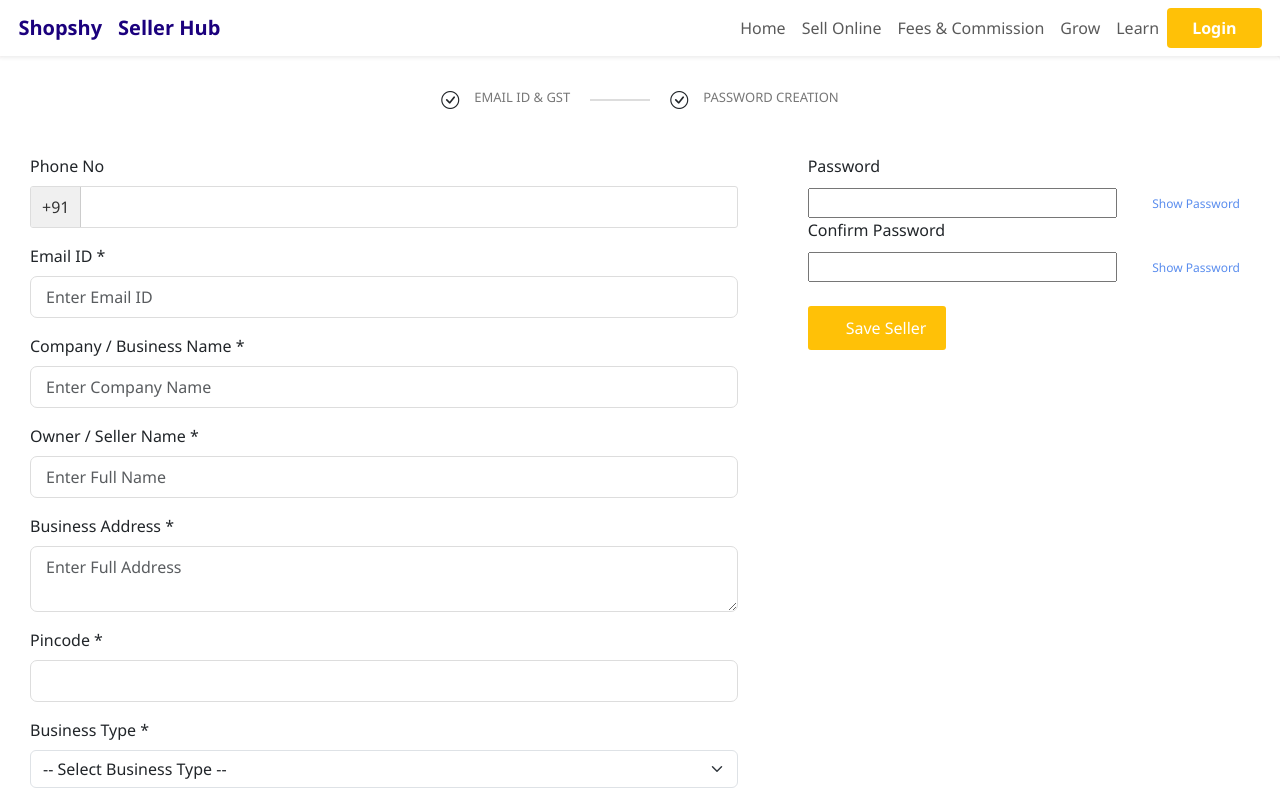
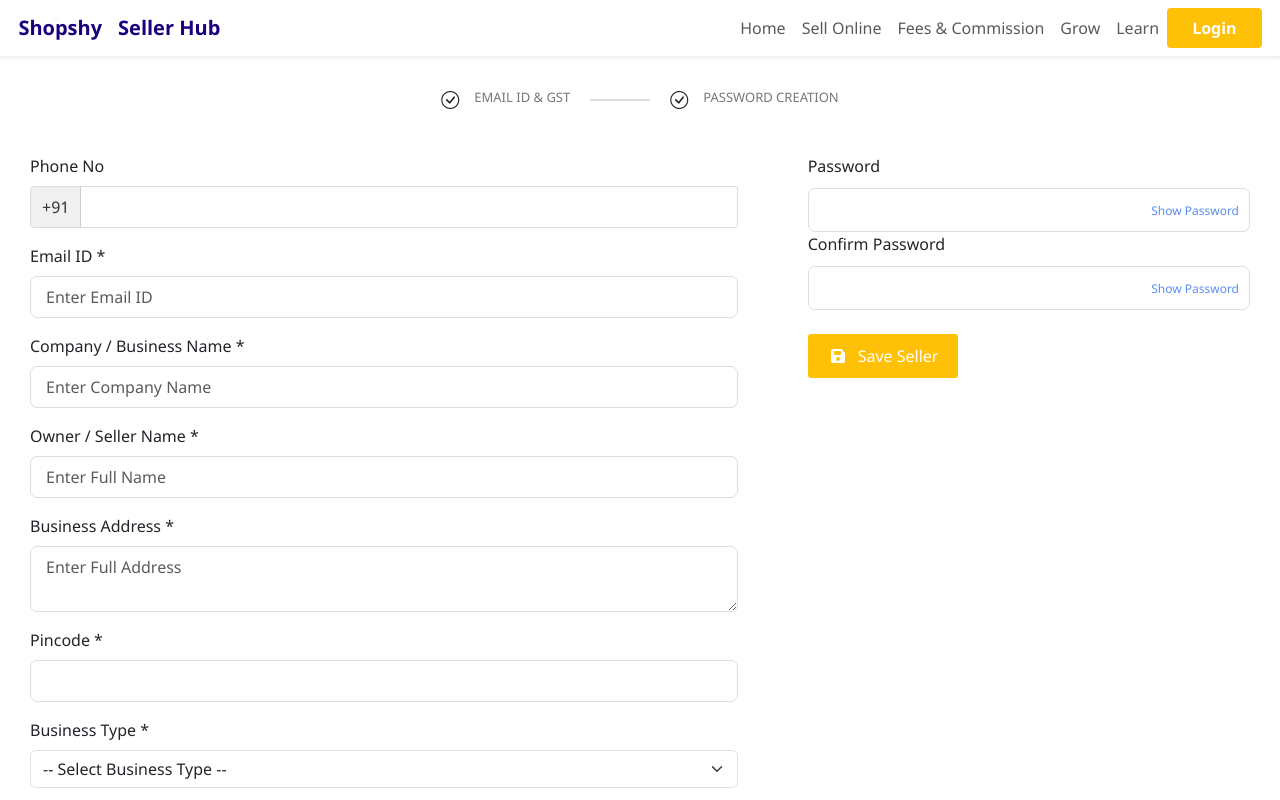
Before and after one commit to BharaniPrasath/react-project, a React (Vite) app: page /seller_information in a window 1280 px wide. Shown: the top 800 px of the page. Built offline with nearby package versions, Linux system fonts and the light colour scheme.

Commit message:
seller password

```diff
--- a/package.json
+++ b/package.json
@@ -11,6 +11,9 @@
   },
   "dependencies": {
     "@fortawesome/fontawesome-free": "^7.0.1",
+    "@fortawesome/fontawesome-svg-core": "^7.0.1",
+    "@fortawesome/free-solid-svg-icons": "^7.0.1",
+    "@fortawesome/react-fontawesome": "^3.0.2",
     "axios": "^1.12.2",
     "bootstrap": "^5.3.8",
     "bootstrap-icons": "^1.13.1",
--- a/src/component/seller/seller_information.jsx
+++ b/src/component/seller/seller_information.jsx
@@ -3,6 +3,9 @@ import { useState } from "react";
 import { Carousel } from "react-bootstrap";
 import { useNavigate } from "react-router-dom";
 import { Link } from "react-router-dom";
+import { FontAwesomeIcon } from "@fortawesome/react-fontawesome";
+import { faSave } from "@fortawesome/free-solid-svg-icons";
+
 import axios from 'axios'
 
 import "bootstrap/dist/css/bootstrap.min.css";
@@ -315,12 +318,13 @@ function Seller_information() {
             <div className="left-form" >
               {/* Password Form */}
               <label>Password</label>
-              <div className="password-wrapper">
+              <div className="password-wrapper form-control">
                 <input
                   name="password"
                   type={showPassword ? "text" : "password"}
                   value={formData.password}
                   onChange={handleChange}
+                  style={{border:"none",outline:"none"}}
                   required
                 />
                 <span className="toggle-password" onClick={() => setShowPassword(!showPassword)}
@@ -330,12 +334,13 @@ function Seller_information() {
               </div>
 
               <label>Confirm Password</label>
-              <div className="password-wrapper">
+              <div className="password-wrapper form-control">
                 <input
                   name="confirmPassword"
                   type={showConfirmPassword ? "text" : "password"}
                   value={confirmPassword}
                   onChange={(e) => setConfirmPasssword(e.target.value)}
+                  style={{border:"none",outline:"none"}}
                   required
                 />
                 <span
@@ -355,7 +360,7 @@ function Seller_information() {
               <br />
               <div className="password-buttons">
                 <button type="submit" className="btn button">
-                  <i className="fa-solid fa-key" style={{ marginRight: "8px" }}></i>Save Seller
+                  <FontAwesomeIcon icon={faSave} /> Save Seller
                 </button>
               </div>
             </div>
--- a/src/styles/seller/seller_information.css
+++ b/src/styles/seller/seller_information.css
@@ -91,6 +91,7 @@ flex: 1;}
     box-shadow: none !important;
     outline: none !important;
 }
+
 
 /* Buttons */
 .btn {
```
Also changed, not shown: 1 other file (tests, documents, lock files or other folders).
